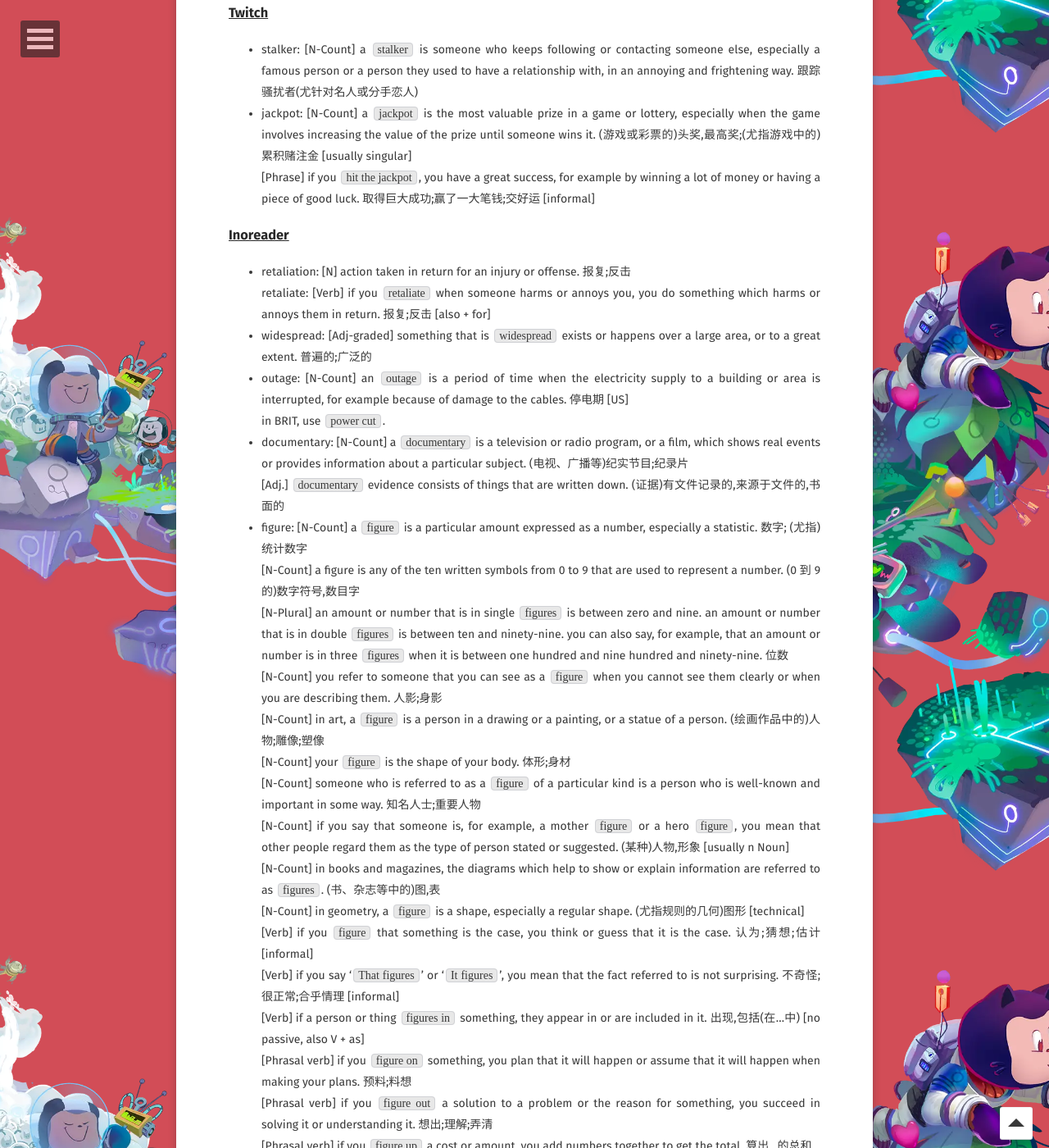
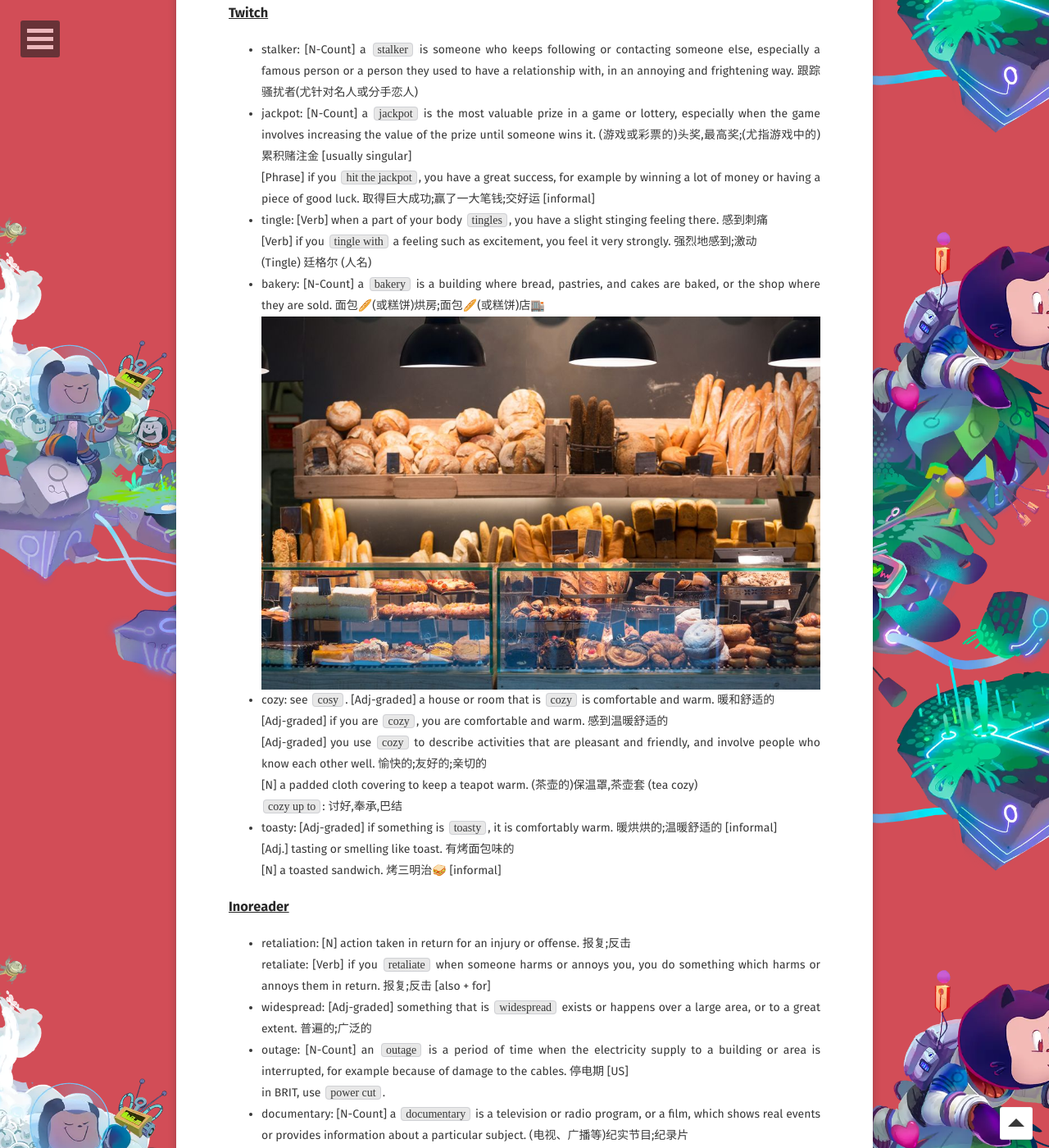
Before and after one commit to WebPavel/WebPavel.github.io, a Jekyll site: the page built from _posts/2026-10-14-daily-English-learning-(Part-2).md, in a window 1280 px wide and 1400 px high, scrolled down 4327 px. Shown: the whole window at 82% size. Built offline with Jekyll 4.4.1, drawn with Linux system fonts in a browser that asks for light colours; some web fonts are replaced; comment, search, counter and statistics services are not loaded; some of the changed text lies outside the part shown.

Commit message:
feat: updates on daily English learning (Part 2)

```diff
--- a/_posts/2026-10-14-daily-English-learning-(Part-2).md
+++ b/_posts/2026-10-14-daily-English-learning-(Part-2).md
@@ -99,6 +99,19 @@
 - stalker: [N-Count] a `stalker` is someone who keeps following or contacting someone else, especially a famous person or a person they used to have a relationship with, in an annoying and frightening way. 跟踪骚扰者(尤针对名人或分手恋人)
 - jackpot: [N-Count] a `jackpot` is the most valuable prize in a game or lottery, especially when the game involves increasing the value of the prize until someone wins it. (游戏或彩票的)头奖,最高奖;(尤指游戏中的)累积赌注金 [usually singular]<br/>
   [Phrase] if you `hit the jackpot`, you have a great success, for example by winning a lot of money or having a piece of good luck. 取得巨大成功;赢了一大笔钱;交好运 [informal]
+- tingle: [Verb] when a part of your body `tingles`, you have a slight stinging feeling there. 感到刺痛<br/>
+  [Verb] if you `tingle with` a feeling such as excitement, you feel it very strongly. 强烈地感到;激动<br/>
+  (Tingle) 廷格尔 (人名)
+- bakery: [N-Count] a `bakery` is a building where bread, pastries, and cakes are baked, or the shop where they are sold. 面包🥖(或糕饼)烘房;面包🥖(或糕饼)店🏬<br/>
+  ![bakery_317785697.jpg](/assets/tw/bakery_317785697.jpg)
+- cozy: see `cosy`. [Adj-graded] a house or room that is `cozy` is comfortable and warm. 暖和舒适的<br/>
+  [Adj-graded] if you are `cozy`, you are comfortable and warm. 感到温暖舒适的<br/>
+  [Adj-graded] you use `cozy` to describe activities that are pleasant and friendly, and involve people who know each other well. 愉快的;友好的;亲切的<br/>
+  [N] a padded cloth covering to keep a teapot warm. (茶壶的)保温罩,茶壶套 (tea cozy)<br/>
+  `cozy up to`: 讨好,奉承,巴结
+- toasty: [Adj-graded] if something is `toasty`, it is comfortably warm. 暖烘烘的;温暖舒适的 [informal]<br/>
+  [Adj.] tasting or smelling like toast. 有烤面包味的<br/>
+  [N] a toasted sandwich. 烤三明治🥪 [informal]
 
 ### [Inoreader](https://www.innoreader.com/)
 
```
Also changed, not shown: assets/tw/bakery_317785697.jpg (added).
